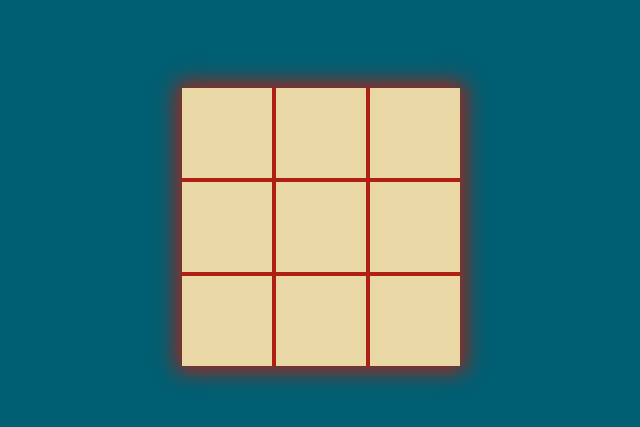
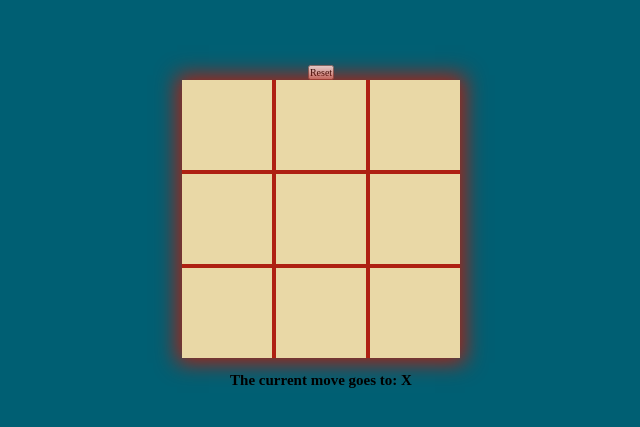
Before and after one commit to CurtainsAreBetter/tic-tac-toe, a plain HTML site: page index.html in a window 1280 px wide. Shown: the part 173-600 px from the top of the page, without its empty margins (319-959 px from the left). Drawn offline with Linux system fonts and the light colour scheme.

Commit message:
Add reset button and message section to index.html

```diff
--- a/index.html
+++ b/index.html
@@ -22,6 +22,7 @@
 </head>
 <body>
 	<main>
+		<button id='reset'>Reset</button>
 		<section class='game-board'>
 			<!-- id is yx coords: 2d array-->
 			<div class="box" id='00'></div>
@@ -34,6 +35,11 @@
 			<div class="box" id='21'></div>
 			<div class="box" id='22'></div>
 		</section>
+		<section class='messages'>
+			<h1 id='winner'></h1>
+			<h2 id='entire-cur-play'>The current move goes to: <span id='current-player'>X</span></h2>
+			<h3 id='special'></h3>
+		</section>
 	</main>
 
 </body>
```
